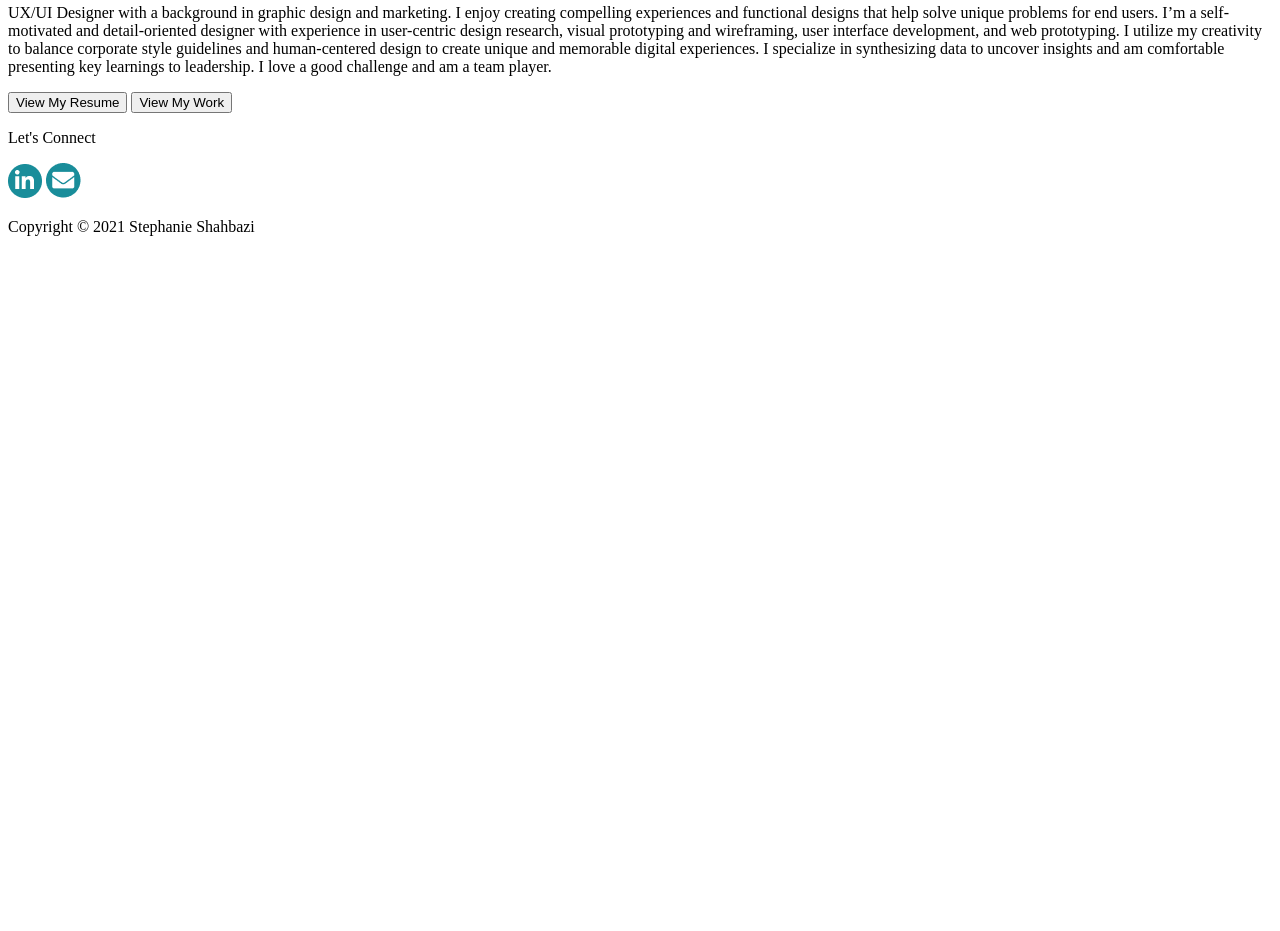
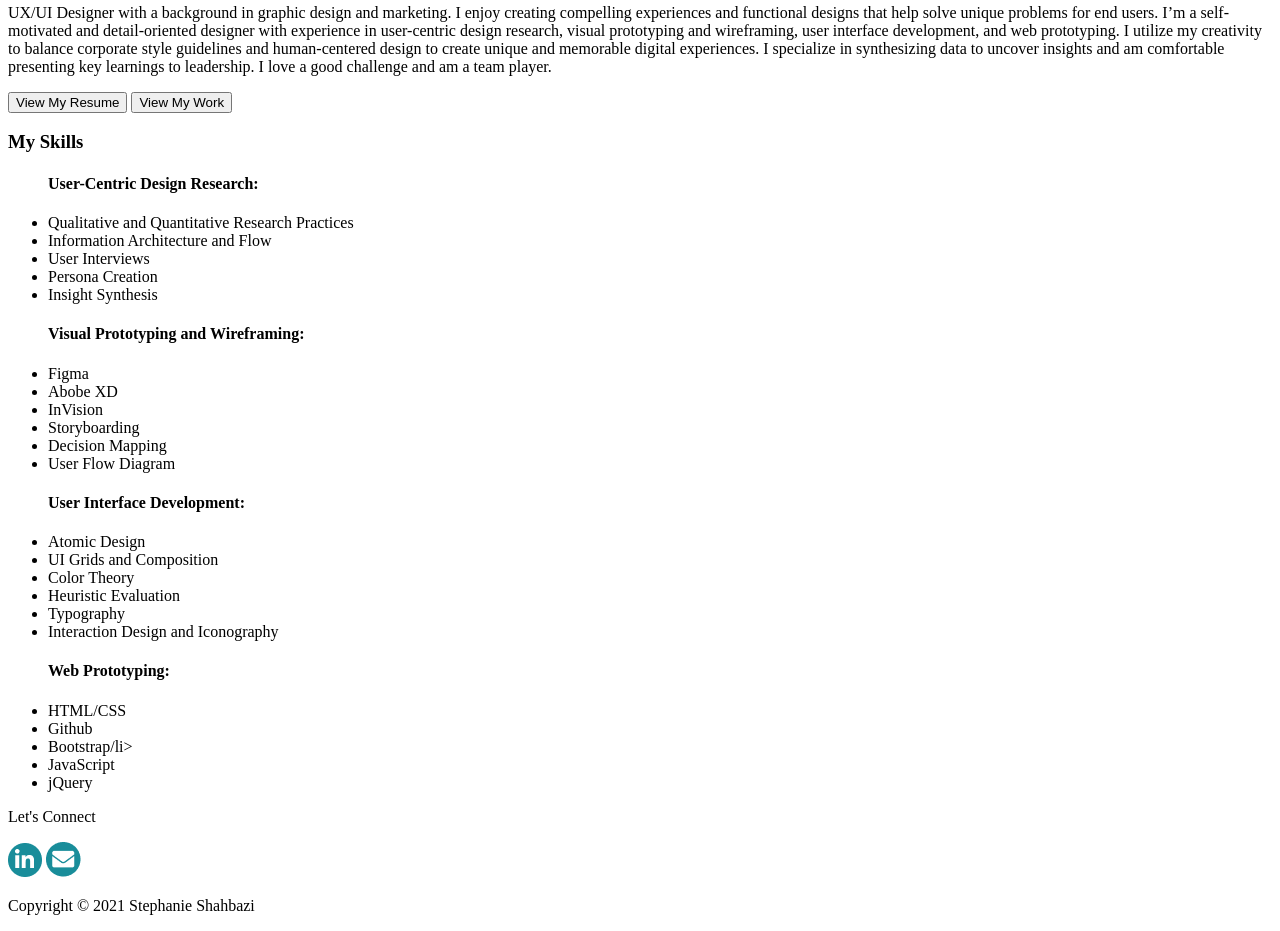
Before and after one commit to sshahbazi1/UX_UI_HW_17, a plain HTML site: page index.html in a window 1280 px wide. Shown: the part 660-1591 px from the top of the page. Before the commit the page ends 912 px from the top, so only its background shows below. Drawn offline with Linux system fonts and the light colour scheme.

Commit message:
added skills section
added My Skills list

```diff
--- a/index.html
+++ b/index.html
@@ -30,6 +30,43 @@
                 <button>View My Resume</button>
                 <button>View My Work</button>
             </div>
+            <div class="skills">
+                <h3>My Skills</h3>
+                <ul>
+                    <h4>User-Centric Design Research:</h4>
+                    <li>Qualitative and Quantitative Research Practices</li>
+                    <li>Information Architecture and Flow</li>
+                    <li>User Interviews</li>
+                    <li>Persona Creation</li>
+                    <li>Insight Synthesis</li>
+                </ul>
+                <ul>
+                    <h4>Visual Prototyping and Wireframing:</h4>
+                    <li>Figma</li>
+                    <li>Abobe XD</li>
+                    <li>InVision</li>
+                    <li>Storyboarding</li>
+                    <li>Decision Mapping</li>
+                    <li>User Flow Diagram</li>
+                </ul>
+                <ul>
+                    <h4>User Interface Development:</h4>
+                    <li>Atomic Design</li>
+                    <li>UI Grids and Composition</li>
+                    <li>Color Theory</li>
+                    <li>Heuristic Evaluation</li>
+                    <li>Typography</li>
+                    <li>Interaction Design and Iconography</li>
+                </ul>
+                <ul>
+                    <h4>Web Prototyping:</h4>
+                    <li>HTML/CSS</li>
+                    <li>Github</li>
+                    <li>Bootstrap/li>
+                    <li>JavaScript</li>
+                    <li>jQuery</li>
+                </ul>
+            </div>
         </section>
         <footer>
             <p>Let's Connect</p>
```
